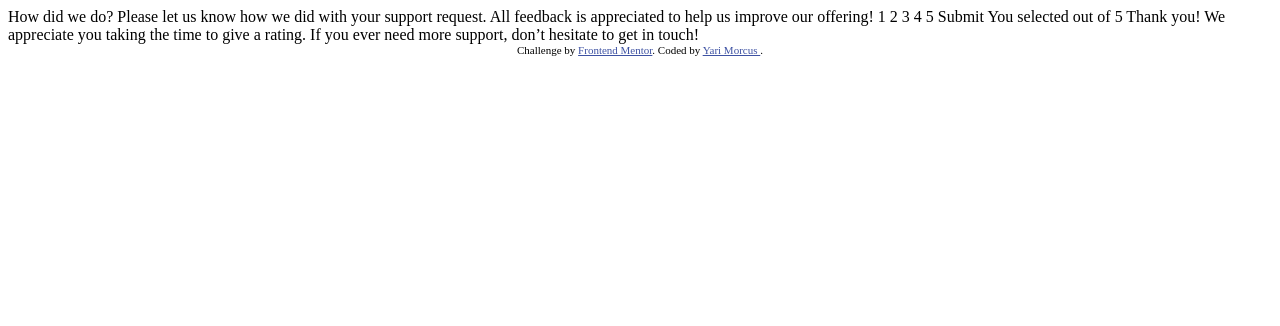
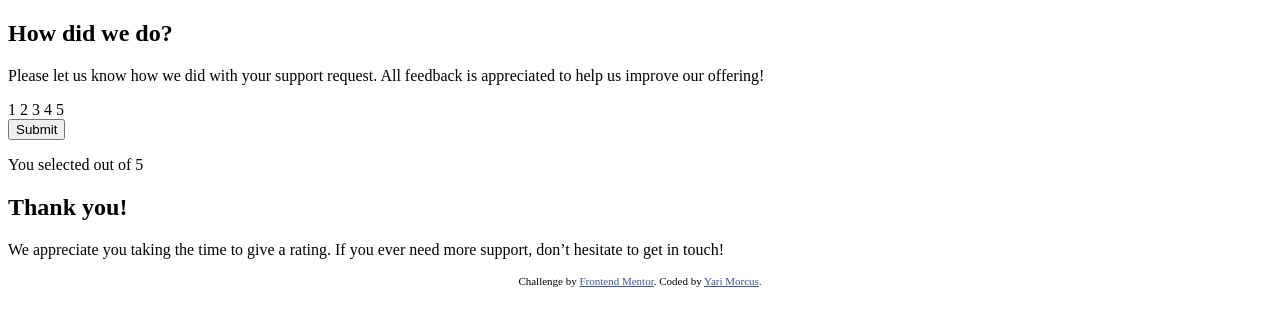
Before and after one commit to YariMorcus/interactive-rating-component, a plain HTML site: page index.html in a window 1280 px wide. Drawn offline with Linux system fonts and the light colour scheme.

Commit message:
Add HTML structure to document

```diff
--- a/index.html
+++ b/index.html
@@ -3,8 +3,10 @@
 <head>
   <meta charset="UTF-8">
   <meta name="viewport" content="width=device-width, initial-scale=1.0"> <!-- displays site properly based on user's device -->
+  <meta name="description" content="">
+  <meta name="author" content="Yari Morcus">
 
-  <link rel="icon" type="image/png" sizes="32x32" href="./images/favicon-32x32.png">
+  <link rel="icon" type="image/png" sizes="32x32" href="images/favicon-32x32.png">
 
   <title>Frontend Mentor | Interactive rating component</title>
 
@@ -16,34 +18,60 @@
 </head>
 <body>
 
-  <!-- Rating state start -->
+  <main>
 
-  How did we do?
+    <!-- Rating state start -->
+    <article>
 
-  Please let us know how we did with your support request. All feedback is appreciated
-  to help us improve our offering!
+      <section>
 
-  1 2 3 4 5
+        <header>
+          <div></div> <!-- star icon comes here -->
+          <h2>How did we do?</h2>
+        </header>
 
-  Submit
+        <p>Please let us know how we did with your support request. All feedback is appreciated
+          to help us improve our offering!</p>
 
-  <!-- Rating state end -->
+        <div> <!-- rating container -->
+          <span>1</span>
+          <span>2</span>
+          <span>3</span>
+          <span>4</span>
+          <span>5</span>
+        </div>
 
-  <!-- Thank you state start -->
+        <div> <!-- submit container -->
+          <button>Submit</button>
+        </div>
 
-  You selected <!-- Add rating here --> out of 5
+      </section>
 
-  Thank you!
+    </article> <!-- Rating state end -->
 
-  We appreciate you taking the time to give a rating. If you ever need more support,
-  don’t hesitate to get in touch!
+    <article> <!-- Thank you state start -->
 
-  <!-- Thank you state end -->
+      <section>
 
+        <header>
+          <div></div> <!-- icon container -->
+          <p>You selected <!-- Add rating here --> out of 5</p>
+          <h2>Thank you!</h2>
+        </header>
 
-  <div class="attribution">
+        <p>We appreciate you taking the time to give a rating. If you ever need more support,
+          don’t hesitate to get in touch!</p>
+
+      </section>
+
+    </article> <!-- Thank you state end -->
+
+  </main>
+
+  <footer class="attribution">
     Challenge by <a href="https://www.frontendmentor.io?ref=challenge" target="_blank">Frontend Mentor</a>.
-    Coded by <a href="#">Yari Morcus    </a>.
-  </div>
+    Coded by <a href="#">Yari Morcus</a>.
+  </footer> <!-- .attribution -->
+
 </body>
 </html>
```
